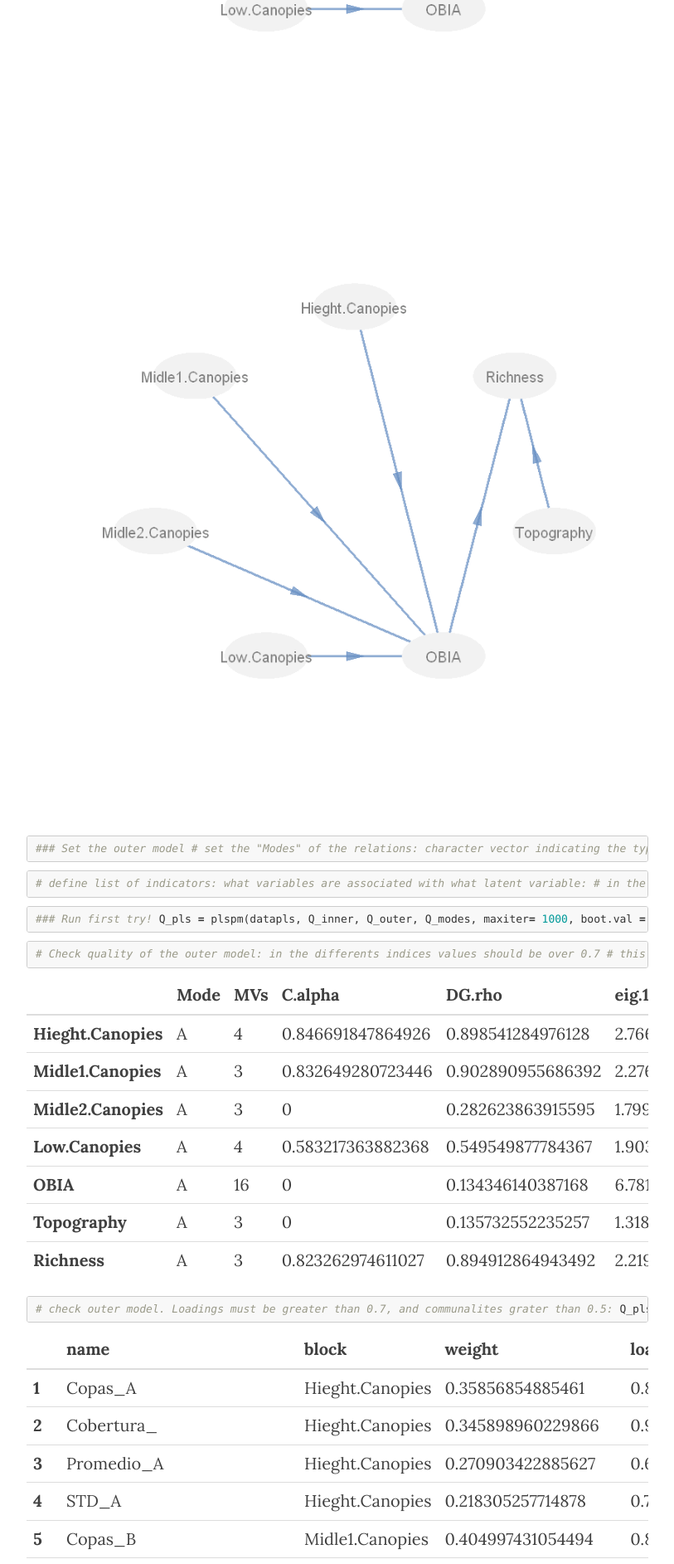
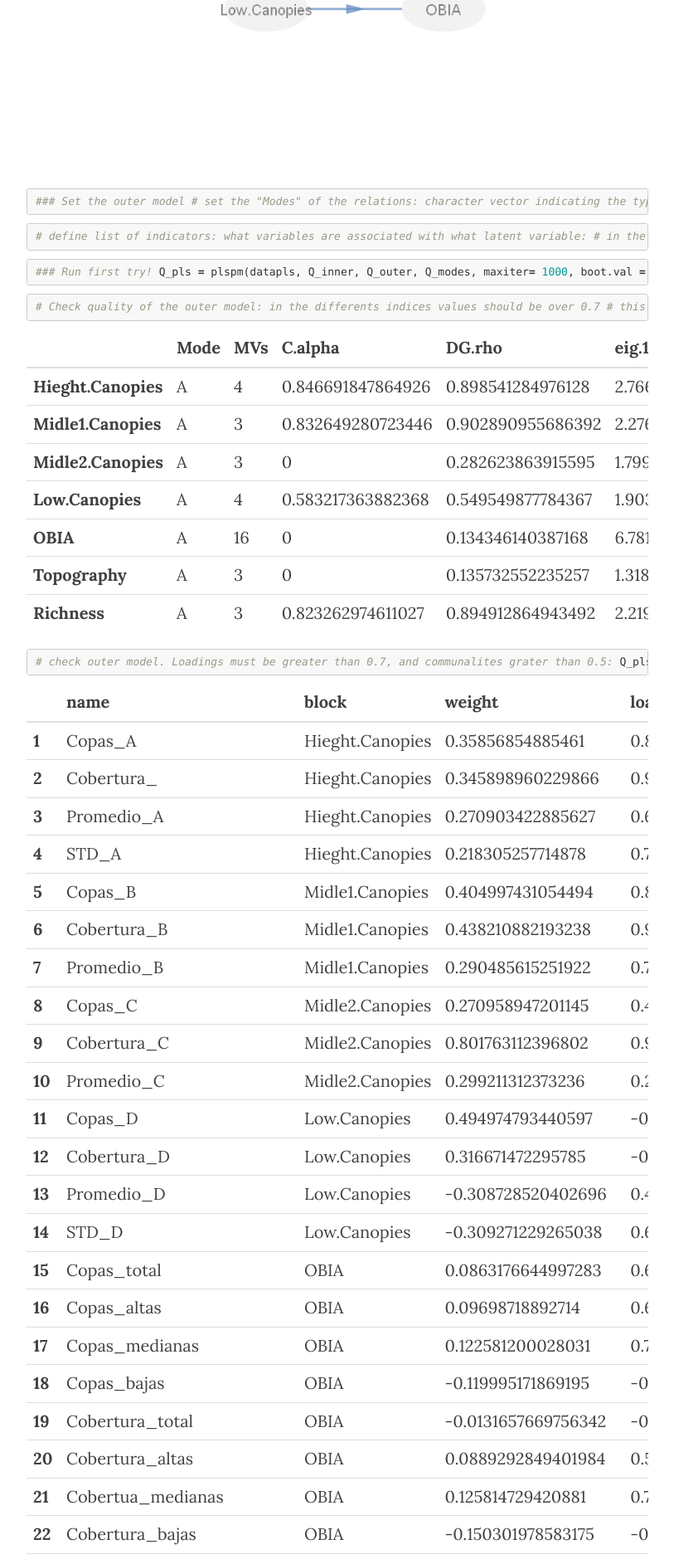
Before and after one commit to Remote-Sensing-of-Vegetation/Remote-Sensing-of-Vegetation.github.io, a Jekyll site: the page built from _posts/2016-08-29-PLS-Path-Modelling-Tutorial.markdown, in a window 1280 px wide. Shown: the part 1449-3334 px from the top of the page at 83% size, without its empty margins (233-1046 px from the left). Built offline with Jekyll 4.4.1, drawn with Linux system fonts in a browser that asks for light colours; nearby versions of some CDN libraries.

Commit message:
Update 2016-08-29-PLS-Path-Modelling-Tutorial.markdown

````diff
--- a/_posts/2016-08-29-PLS-Path-Modelling-Tutorial.markdown
+++ b/_posts/2016-08-29-PLS-Path-Modelling-Tutorial.markdown
@@ -50,10 +50,6 @@ innerplot(Q_inner)
 ```
 
 ![alt text](/img/PLS-Path-Modelling-Tutorial-Figures/output_4_0.png "Title")
-
-<a href="#">
-    <img src="{{ site.baseurl }}/img/PLS-Path-Modelling-Tutorial-Figures/output_4_0.png" alt="Post Sample Image">
-</a>
 
 ```R
 ### Set the outer model
````
